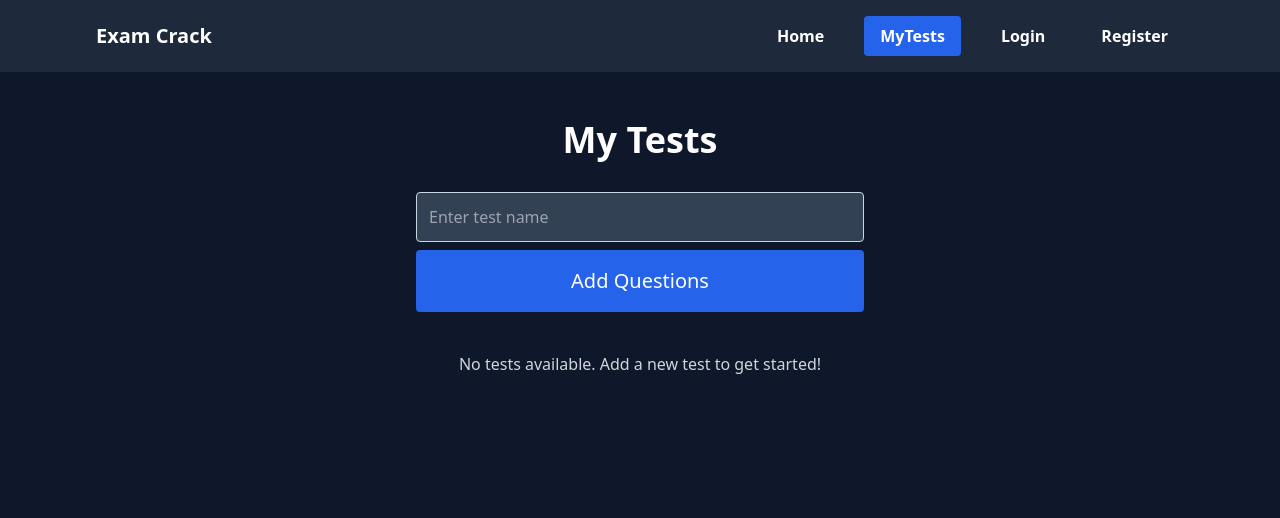
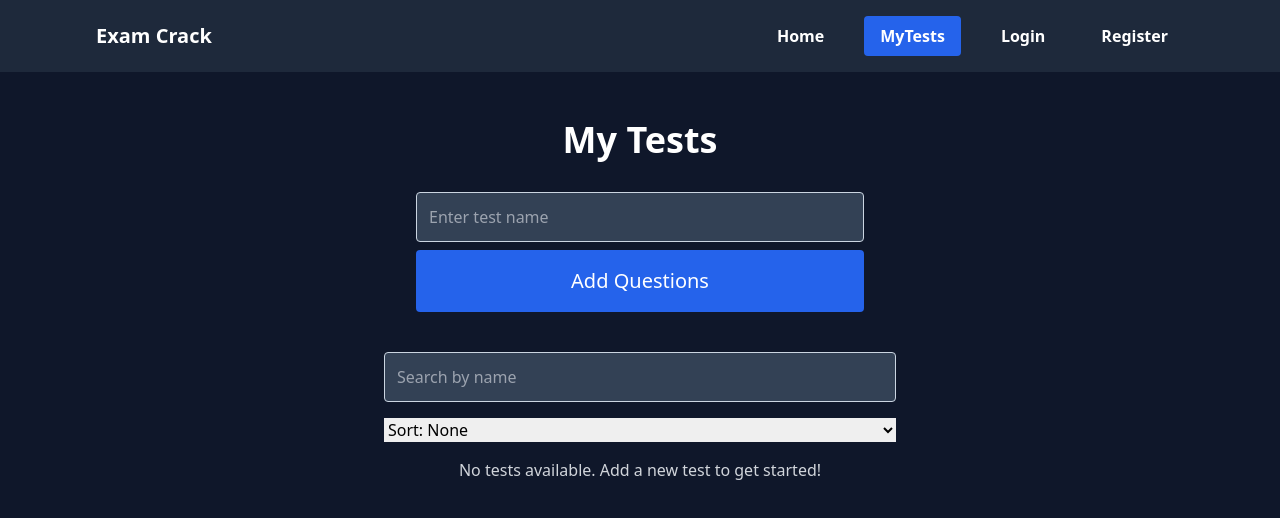
Before and after one commit to deferet/exam-crack, a React (Vite) app in the folder frontend/: page /mytests in a window 1280 px wide. Shown: the top 518 px of the page. Built offline with nearby package versions, Linux system fonts and the light colour scheme.

Commit message:
added menu and filter

```diff
--- a/frontend/src/pages/MyTests.jsx
+++ b/frontend/src/pages/MyTests.jsx
@@ -15,8 +15,13 @@ const MyTests = () => {
   const [errorMessage, setErrorMessage] = useState("");
   const [editingTest, setEditingTest] = useState(null);
   const [newQuestion, setNewQuestion] = useState({ question: "", answer: "" });
+  const [searchQuery, setSearchQuery] = useState("");
+  const [sortBy, setSortBy] = useState("default");
+  const [openMenus, setOpenMenus] = useState({});
 
-
+  const toggleMenu = (id) => {
+    setOpenMenus((prev) => ({ ...prev, [id]: !prev[id] }));
+  };
 
   const handleStartAddingQuestions = () => {
     if (newTestName.trim() === "") {
@@ -32,7 +37,6 @@ const MyTests = () => {
       setErrorMessage("At least one question is required.");
       return;
     }
-
     setTests([...tests, { id: Date.now(), name: newTestName, questions }]);
     setNewTestName("");
     setQuestions([]);
@@ -45,12 +49,10 @@ const MyTests = () => {
       setErrorMessage("Both question and answer are required.");
       return;
     }
-
     if (questions.some((q) => q.question === currentQuestion.question)) {
       setErrorMessage("This question already exists.");
       return;
     }
-
     setQuestions([...questions, currentQuestion]);
     setCurrentQuestion({ question: "", answer: "" });
     setErrorMessage("");
@@ -81,12 +83,10 @@ const MyTests = () => {
       setErrorMessage("Both question and answer are required.");
       return;
     }
-
     if (editingTest.questions.some((q) => q.question === newQuestion.question)) {
       setErrorMessage("This question already exists in the test.");
       return;
     }
-
     setEditingTest({ ...editingTest, questions: [...editingTest.questions, newQuestion] });
     setNewQuestion({ question: "", answer: "" });
     setErrorMessage("");
@@ -97,13 +97,30 @@ const MyTests = () => {
     setEditingTest(null);
   };
 
+  const filteredAndSortedTests = tests
+    .filter((test) =>
+      test.name.toLowerCase().includes(searchQuery.toLowerCase())
+    )
+    .sort((a, b) => {
+      if (sortBy === "name") {
+        return a.name.localeCompare(b.name);
+      } else if (sortBy === "name-desc") {
+        return b.name.localeCompare(a.name);
+      } else if (sortBy === "questions") {
+        return b.questions.length - a.questions.length;
+      } else if (sortBy === "questions-asc") {
+        return a.questions.length - b.questions.length;
+      }
+      return 0;
+    });
+
   if (editingTest) {
     return (
       <div className="bg-[#0f172a] min-h-screen flex flex-col items-center py-12 px-6 text-white">
         <h1 className="text-4xl font-bold mb-8">Edit Questions</h1>
         <div className="w-full max-w-lg mb-6">
           {editingTest.questions.map((q, index) => (
-            <div key={index} className="mb-4 p-4 bg-[#1e293b] rounded-lg">
+            <div key={index} className="mb-4 p-4 bg-[#1e293b] rounded-lg text-black">
               <input
                 type="text"
                 className="form-input mb-2 w-full"
@@ -128,7 +145,7 @@ const MyTests = () => {
               </button>
             </div>
           ))}
-          <div className="p-4 bg-[#1e293b] rounded-lg mb-4">
+          <div className="p-4 bg-[#1e293b] rounded-lg mb-4 text-white">
             <h3 className="text-lg font-bold mb-2">Add New Question</h3>
             <input
               type="text"
@@ -159,21 +176,13 @@ const MyTests = () => {
   if (selectedTest && mode) {
     switch (mode) {
       case "solve":
-        return (
-          <SolveTest test={selectedTest} setMode={setMode} setSelectedTest={setSelectedTest} />
-        );
+        return <SolveTest test={selectedTest} setMode={setMode} setSelectedTest={setSelectedTest} />;
       case "matching":
-        return (
-          <MatchingGame test={selectedTest} setMode={setMode} setSelectedTest={setSelectedTest} />
-        );
+        return <MatchingGame test={selectedTest} setMode={setMode} setSelectedTest={setSelectedTest} />;
       case "learning":
-        return (
-          <LearningMode test={selectedTest} setMode={setMode} setSelectedTest={setSelectedTest} />
-        );
+        return <LearningMode test={selectedTest} setMode={setMode} setSelectedTest={setSelectedTest} />;
       case "multiple":
-        return (
-          <MultipleChoiceMode test={selectedTest} setMode={setMode} setSelectedTest={setSelectedTest} />
-        );
+        return <MultipleChoiceMode test={selectedTest} setMode={setMode} setSelectedTest={setSelectedTest} />;
       default:
         break;
     }
@@ -243,22 +252,48 @@ const MyTests = () => {
           </button>
         </div>
       )}
+      <div className="w-full max-w-lg mb-4 flex flex-col gap-2">
+        <input
+          type="text"
+          className="form-input text-black"
+          placeholder="Search by name"
+          value={searchQuery}
+          onChange={(e) => setSearchQuery(e.target.value)}
+        />
+        <select
+          className="form-select text-black"
+          value={sortBy}
+          onChange={(e) => setSortBy(e.target.value)}
+        >
+          <option value="default">Sort: None</option>
+          <option value="name">Sort by Name (A-Z)</option>
+          <option value="name-desc">Sort by Name (Z-A)</option>
+          <option value="questions">Sort by Question Count (desc)</option>
+          <option value="questions-asc">Sort by Question Count (asc)</option>
+        </select>
+      </div>
       <div className="w-full max-w-lg">
-        {tests.length === 0 ? (
+        {filteredAndSortedTests.length === 0 ? (
           <p className="text-center text-gray-300">
             No tests available. Add a new test to get started!
           </p>
         ) : (
           <ul className="space-y-4">
-            {tests.map((test) => (
-              <li
-                key={test.id}
-                className="flex flex-col items-start bg-[#1e293b] p-4 rounded-lg"
+            {filteredAndSortedTests.map((test) => (
+              <li key={test.id} className="bg-[#1e293b] p-4 rounded-lg text-white">
+                <div className="flex justify-between items-center mb-2">
+                  <span className="font-bold text-lg">
+                    {test.name} ({test.questions.length} questions)
+                  </span>
+                  <button
+                    onClick={() => toggleMenu(test.id)}
+                    className="px-3 py-1 border border-white rounded hover:bg-white hover:text-black"
                   >
-                <span className="font-bold mb-2 text-lg text-center w-full block">
-                  {test.name}
-                </span>
-                <div className="flex gap-4 flex-wrap justify-center w-full">
+                    Menu
+                  </button>
+                </div>
+                {openMenus[test.id] && (
+                  <div className="flex gap-4 flex-wrap justify-center">
                     <button
                       className="border border-blue-400 text-blue-400 hover:bg-blue-400 hover:text-white px-4 py-2 rounded-lg"
                       onClick={() => {
@@ -312,6 +347,7 @@ const MyTests = () => {
                       Delete
                     </button>
                   </div>
+                )}
               </li>
             ))}
           </ul>
```
Lines whose indentation alone changed are shown as unchanged.
